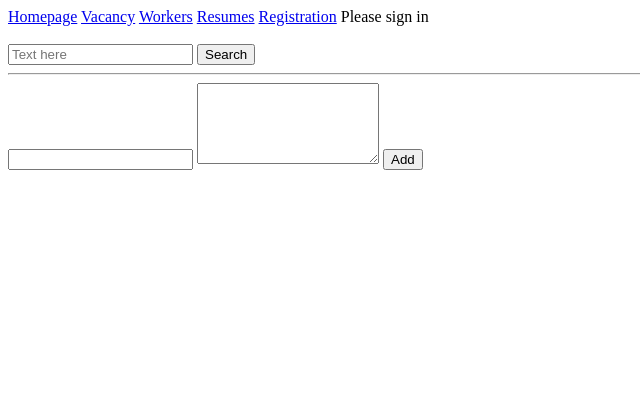
After one commit to akhmadakhmedov/py3-hh, a Django app: template core/templates/vacancy/vacancy_add.html in a window 1280 px wide. The commit adds this page. Shown: the top 420 px of the page, without its empty margins (0-640 px from the left). Run offline with Django 3.2, Linux system fonts and the light colour scheme; the template is opened without the code that fills it, so the values that code supplies are empty.

Commit message:
Added too many forms and last registration

```diff
--- a/core/templates/base.html
+++ b/core/templates/base.html
@@ -20,9 +20,11 @@
 
         {% if request.user.is_authenticated %}
             <a href="{% url 'my-resume' %}">My Resume</a>
-            <a href="{% url 'add-resume' %}">Add</a>
+            <a href="{% url 'add-resume' %}">Add Resume</a>
+            <a href="{% url 'add-vacancy' %}">Add Vacancy</a>
             Hello, {{ request.user.username }}!
         {% else %}
+        <a href="{% url 'reg' %}">Registration</a>
             Please sign in
         {% endif %}
 
--- a/core/templates/index.html
+++ b/core/templates/index.html
@@ -1,6 +1,6 @@
 {% extends 'base.html' %}
 {% block content %}
-    <h1>Poisk rabota i rabotnikov</h1>
+    <h1>Search for jobs and Hiring Companies</h1>
 
     <div>
         Lorem ipsum dolor sit amet, consectetur adipisicing elit. Culpa, iste.
--- /dev/null
+++ b/core/templates/vacancy/vacancy_add.html
@@ -0,0 +1,12 @@
+{% extends 'base.html' %}
+
+{% block content %}
+
+    <form method="POST">
+        {% csrf_token %}
+        <input type = 'text', name="form-title">
+        <textarea name="form-text" cols="20" rows="5"></textarea>
+        <button>Add</button>
+    </form>
+
+{% endblock %}
--- a/handhunter/urls.py
+++ b/handhunter/urls.py
@@ -35,5 +35,7 @@ urlpatterns = [
     path('my-resume/', my_resume, name='my-resume'),
     path("search/", search, name='search'),
     path('add-resume/', add_resume, name='add-resume'),
+    path('add-vacancy', add_vacancy, name='add-vacancy'),
+    path('registration/', reg_view, name='reg'),
 
 ]
--- a/worker/templates/resume/resume_detail.html
+++ b/worker/templates/resume/resume_detail.html
@@ -6,5 +6,6 @@
     <div>{{ resume.text }}</div>
     <hr>
     <div>{{ resume.created_at }}</div>
+<a href=""></a>
 
 {% endblock %}
--- a/worker/views.py
+++ b/worker/views.py
@@ -32,7 +32,7 @@ def my_resume(request):
         # resume_query = request.user.worker.resume.all()
         return render(
             request, 'resume/resume_list.html',
-            {'resume': resume_query}
+            {'resumes': resume_query}
         )
     else:
         return redirect('home')
```
Also changed, not shown: core/templates/auth/register.html (added, +13 -0 lines), core/views.py (+30 -1 lines), db.sqlite3.
